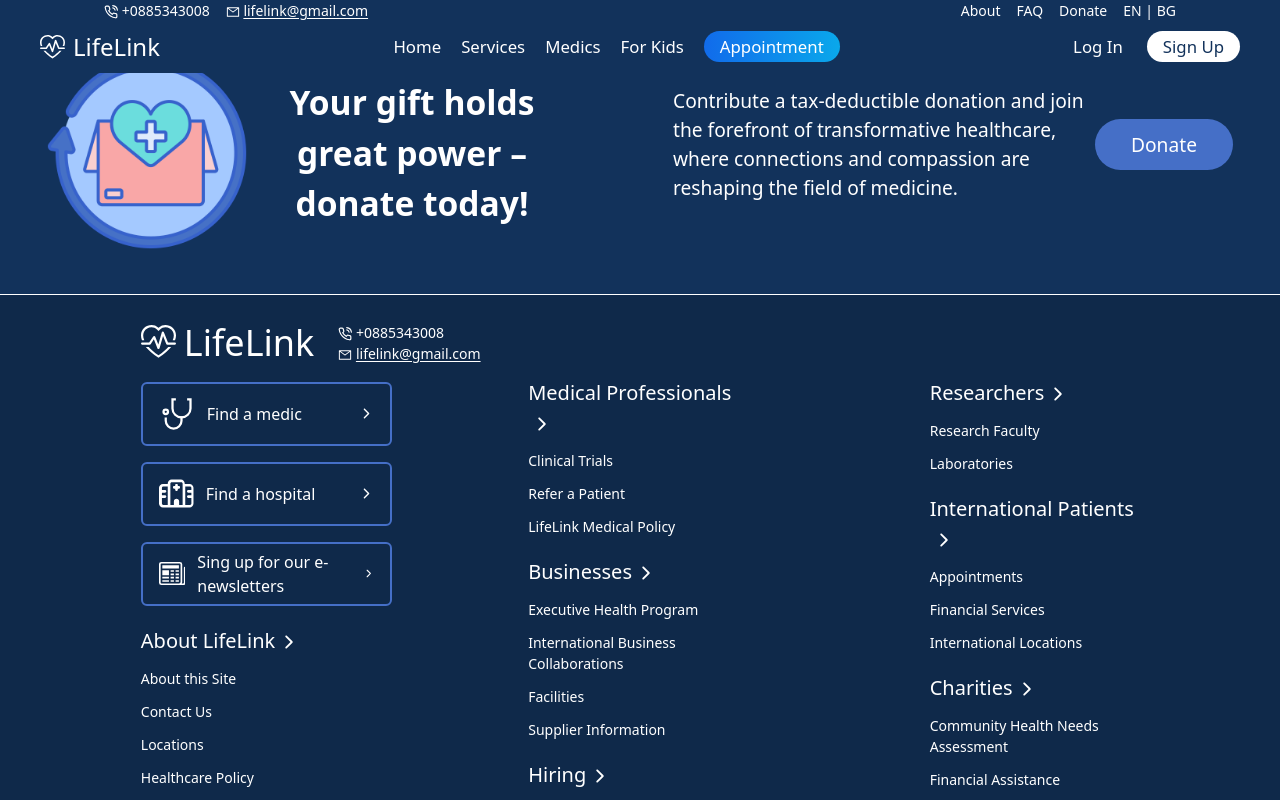
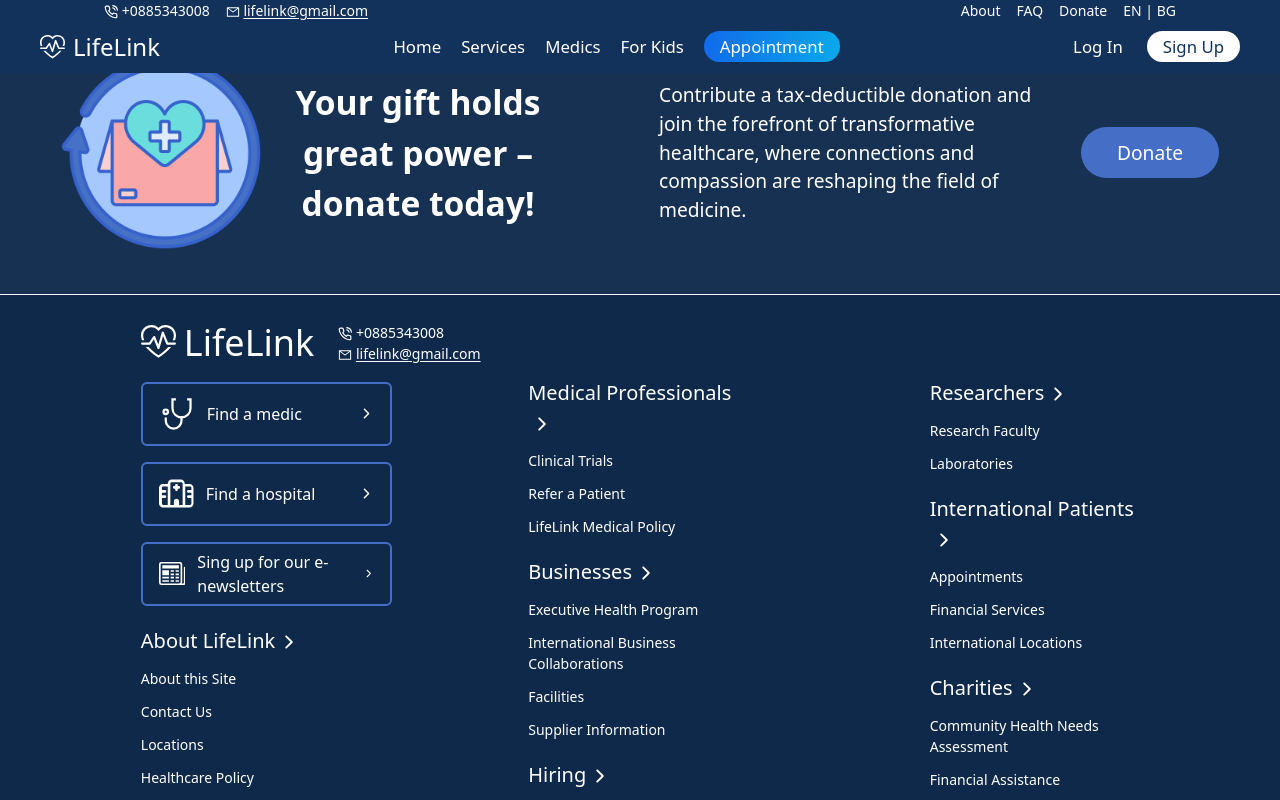
Before and after one commit to Shredrox/LifeLink, a React (Vite) app in the folder LifeLinkUI/: page / in a window 1280 px wide. Shown: the top 800 px of the page. Built offline with nearby package versions, Linux system fonts and the light colour scheme.

Commit message:
Edit donate component

```diff
--- a/LifeLinkUI/src/components/Donate.tsx
+++ b/LifeLinkUI/src/components/Donate.tsx
@@ -1,24 +1,24 @@
-import Button from './Button'
-import DonateLogo from '../assets/images/donate.png'
+import Button from './Button';
+import DonateLogo from '../assets/images/donate.png';
 
 const Donate = () => {
   return (
-    <section className='bg-primaryBlue text-white h-[270px] flex items-center justify-center'>
-      <section className='flex justify-center gap-[6rem] mb-3'>
-        <div className='flex items-center'>
+    <section className='bg-[#173153] text-white h-[270px] flex items-center justify-center'>
+      <div className='flex gap-[6rem] mb-3'>
+        <div className='flex items-center gap-x-3'>
           <img src={DonateLogo} alt='Donate Logo' width={200} height={95} />
-          <p className='text-[2.1rem] font-bold w-[330px] text-center'>Your gift holds great power – donate today!</p>
+          <p className='text-[2.1rem] font-bold w-[290px] text-center'>Your gift holds great power – donate today!</p>
         </div>
-        <div className='flex items-center w-[560px] mb-4'>
-          <p className='w-[440px] text-[1.2rem]'>
+        <div className='flex items-center gap-x-3 w-[560px]'>
+          <p className='text-[1.2rem]'>
             Contribute a tax-deductible donation and join the forefront of transformative healthcare,
             where connections and compassion are reshaping the field of medicine.
           </p>
-          <Button style='donateBtn mb-14' content='Donate' />
+          <Button style='btnEffects donateBtn mb-14' content='Donate' />
         </div>
-      </section>
+      </div>
     </section>
-  )
+  );
 }
 
-export default Donate
+export default Donate;
```
